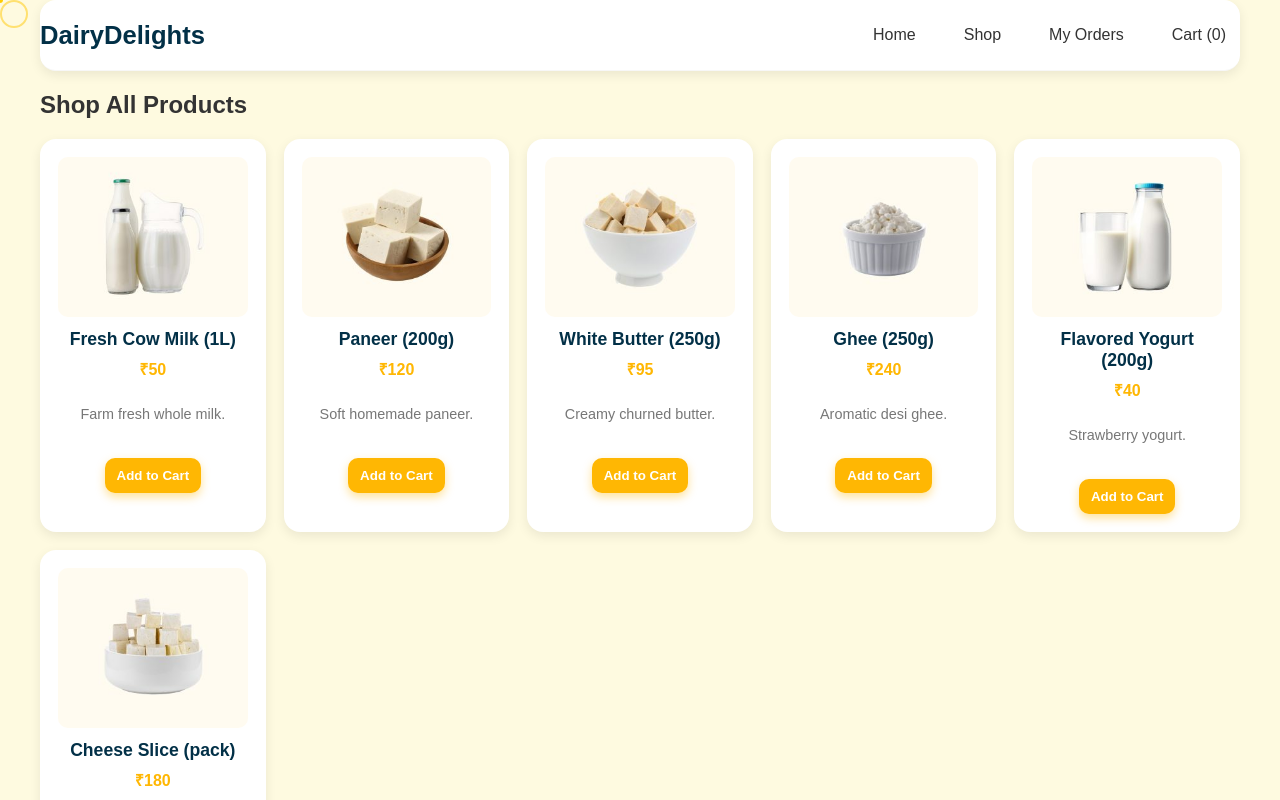
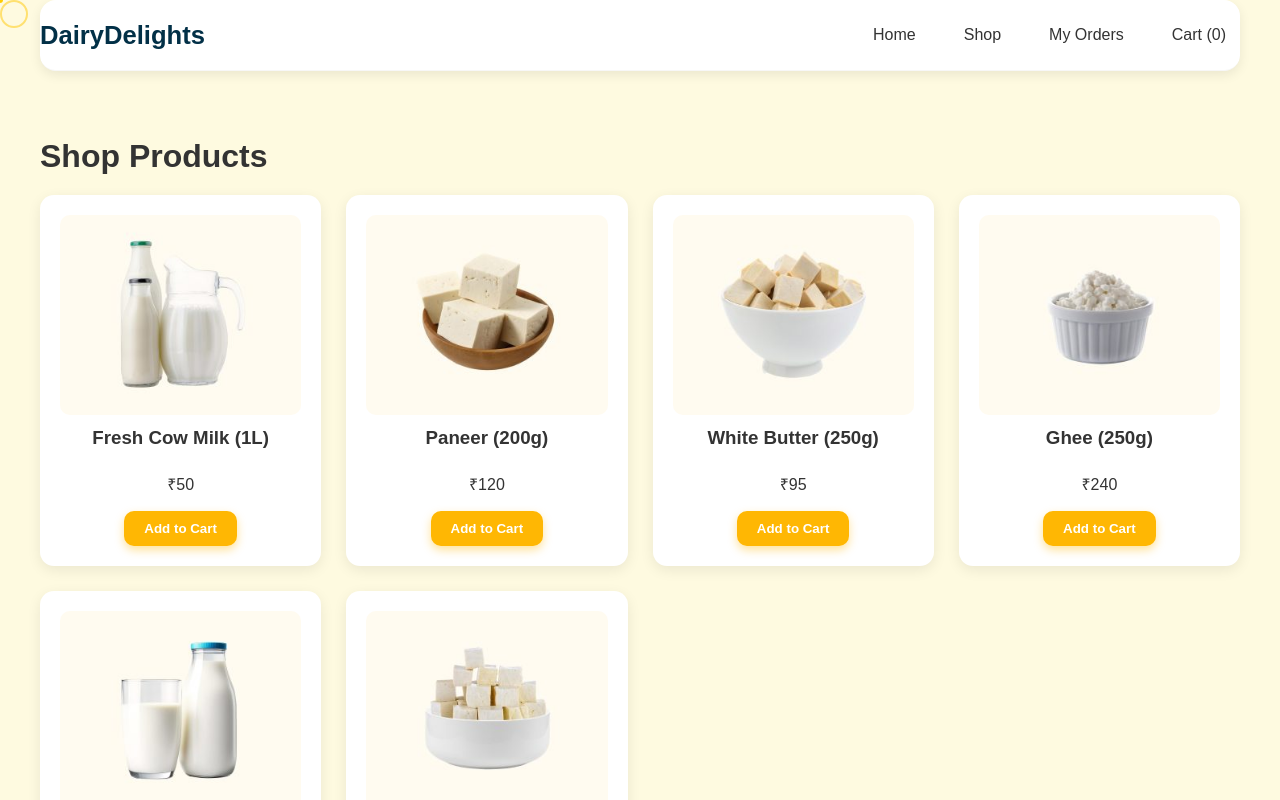
Before and after one commit to aryanzillioninfotech/Dairy-Products, a React (Vite) app: page /shop in a window 1280 px wide. Shown: the top 800 px of the page. Built offline with nearby package versions, Linux system fonts and the light colour scheme; data requests are answered from the project's data file.

Commit message:
done with all thing in Mock-api and removed atatic contant

```diff
--- a/package.json
+++ b/package.json
@@ -12,7 +12,9 @@
   "dependencies": {
     "@emailjs/browser": "^4.4.1",
     "@paypal/react-paypal-js": "^8.9.2",
+    "axios": "^1.13.2",
     "emailjs-com": "^3.2.0",
+    "json-server": "^1.0.0-beta.3",
     "react": "^19.2.0",
     "react-dom": "^19.2.0",
     "react-hot-toast": "^2.6.0",
--- a/src/assets/scss/shop.scss
+++ b/src/assets/scss/shop.scss
@@ -1,99 +1,55 @@
 @import "variables";
-.shop-page {
+
+.shop {
+  padding: 40px 0;
+
   h2 {
     font-size: 2rem;
-    color: $primary;
-    font-weight: 700;
-    text-align: center;
-    margin-bottom: 24px;
-    position: relative;
-
-    &::after {
-      content: "";
-      display: block;
-      width: 60px;
-      height: 3px;
-      background: $primary;
-      margin: 8px auto 0;
-      border-radius: 2px;
-    }
+    margin-bottom: 20px;
   }
 
-  .grid {
+  .product-grid {
     display: grid;
-    grid-template-columns: repeat(auto-fit, minmax(240px, 1fr));
-    gap: 24px;
-    margin-top: 20px;
+    grid-template-columns: repeat(auto-fit, minmax(250px, 1fr));
+    gap: 25px;
   }
 
   .product-card {
     background: #fff;
-    border-radius: 16px;
-    overflow: hidden;
-    box-shadow: 0 4px 12px rgba(0, 0, 0, 0.05);
-    transition: transform 0.25s ease, box-shadow 0.25s ease;
+    border-radius: 14px;
+    padding: 20px;
     text-align: center;
-    padding: 16px;
+    box-shadow: 0 4px 14px rgba(0, 0, 0, 0.08);
+    transition: 0.3s;
 
     &:hover {
-      transform: translateY(-5px);
-      box-shadow: 0 8px 18px rgba(0, 0, 0, 0.08);
+      transform: translateY(-4px);
     }
 
     img {
       width: 100%;
-      height: 180px;
+      height: 200px;
       object-fit: cover;
-      border-radius: 12px;
-      margin-bottom: 12px;
-    }
-
-    h3 {
-      font-size: 1.1rem;
-      color: $text;
-      margin-bottom: 6px;
-    }
-
-    .price {
-      color: $primary;
-      font-weight: 700;
-      margin-bottom: 8px;
-    }
-
-    p {
-      color: $muted;
-      font-size: 0.9rem;
-      line-height: 1.4;
+      border-radius: 10px;
       margin-bottom: 12px;
     }
 
     button {
-      background: $primary;
+      background: $primary-color;
       color: #fff;
       border: none;
-      border-radius: 8px;
-      padding: 8px 14px;
+      padding: 10px 20px;
+      border-radius: 10px;
       font-weight: 600;
       cursor: pointer;
-      transition: background 0.25s ease;
+      transition: $transition;
+      box-shadow: 0 4px 10px rgba($primary-color, 0.4);
 
       &:hover {
-        background: darken($primary, 7%);
+        background: darken($primary-color, 8%);
+        transform: translateY(-2px);
+        box-shadow: 0 6px 14px rgba($primary-color, 0.5);
       }
     }
   }
-
-  @media (max-width: 768px) {
-    .grid {
-      gap: 16px;
-    }
-
-    .product-card {
-      padding: 12px;
-    }
-
-    h2 {
-      font-size: 1.6rem;
-    }
-  }
 }
--- a/src/context/CartContext.tsx
+++ b/src/context/CartContext.tsx
@@ -1,9 +1,9 @@
 import React, { createContext, useContext, useState, useEffect } from "react";
 import type { Product } from "../data/products";
 import toast from "react-hot-toast";
-// import { Product } from "../data/products";
+import axios from "axios";
 
-export type CartItem = Product & { quantity: number; };
+export type CartItem = Product & { quantity: number };
 
 type CartContextType = {
     cart: CartItem[];
@@ -16,86 +16,70 @@ type CartContextType = {
 const CartContext = createContext<CartContextType | undefined>(undefined);
 
 export const CartProvider: React.FC<{ children: React.ReactNode }> = ({ children }) => {
-    const [cart, setCart] = useState<CartItem[]>(() => {
+    const [cart, setCart] = useState<CartItem[]>([]);
+
+    const fetchCart = async () => {
         try {
-            const raw = localStorage.getItem("cart");
-            return raw ? JSON.parse(raw) : [];
-        } catch { return []; }
-    });
-
-    useEffect(() => { localStorage.setItem("cart", JSON.stringify(cart)); }, [cart]);
-
-    const addToCart = (p: Product) => {
-        setCart((prev) => {
-            const found = prev.find((x) => x.id === p.id);
-            if (found) {
-                toast.error("Item is already in cart!", {
-                    style: {
-                        border: "1px solid #b00020",
-                        padding: "12px 16px",
-                        color: "#b00020",
-                        background: "#fff5f5",
-                    },
-                    iconTheme: {
-                        primary: "#b00020",
-                        secondary: "#fff",
-                    },
-                });
-                return prev;
-            } else {
-                toast.success("Item added to cart!", {
-                    style: {
-                        border: "1px solid #3a5f0b",
-                        padding: "12px 16px",
-                        color: "#3a5f0b",
-                        background: "#f5fff0",
-                    },
-                    iconTheme: {
-                        primary: "#3a5f0b",
-                        secondary: "#fff",
-                    },
-                });
-            }
-
-            return [...prev, { ...p, quantity: 1 }];
-        });
+            const res = await axios.get("http://localhost:5000/cart");
+            setCart(res.data);
+        } catch (error) {
+            toast.error("Failed to load cart");
+        }
     };
 
+    useEffect(() => {
+        fetchCart();
+    }, []);
 
-    const removeFromCart = (id: string) => {
-        setCart((prev) => {
-            const item = prev.find((i) => i.id === id);
+    const addToCart = async (p: Product) => {
+        const existing = cart.find((i) => i.id === p.id);
 
-            if (item) {
-                toast.success(`${item.title} removed from cart!`, {
-                    style: {
-                        border: "1px solid #b00020",
-                        padding: "12px 16px",
-                        color: "#b00020",
-                        background: "#fff5f5",
-                    },
-                    iconTheme: {
-                        primary: "#b00020",
-                        secondary: "#fff",
-                    },
-                });
-            }
+        if (existing) return toast.error("Already in cart");
 
-            return prev.filter((i) => i.id !== id);
-        });
+        try {
+            await axios.post("http://localhost:5000/cart", { ...p, quantity: 1 });
+            fetchCart();
+            toast.success("Added to cart");
+        } catch (error) {
+            console.log(error);
+        }
     };
 
-    const updateQty = (id: string, qty: number) => {
+    const removeFromCart = async (id: string) => {
+        try {
+            await axios.delete(`http://localhost:5000/cart/${id}`);
+            fetchCart();
+        } catch (error) {
+            console.log(error);
+        }
+    };
+
+    const updateQty = async (id: string, qty: number) => {
         if (qty <= 0) return removeFromCart(id);
-        setCart(prev => prev.map(i => i.id === id ? { ...i, quantity: qty } : i));
+
+        try {
+            // const item = cart.find((i) => i.id === id);
+            await axios.patch(`http://localhost:5000/cart/${id}`, { quantity: qty });
+            fetchCart();
+        } catch (error) {
+            console.log(error);
+        }
     };
-    const clearCart = () => setCart([]);
 
-    return <CartContext.Provider value={{ cart, addToCart, removeFromCart, updateQty, clearCart }}>{children}</CartContext.Provider>;
+    const clearCart = async () => {
+        for (const item of cart) await axios.delete(`http://localhost:5000/cart/${item.id}`);
+        fetchCart();
+    };
+
+    return (
+        <CartContext.Provider value={{ cart, addToCart, removeFromCart, updateQty, clearCart }}>
+            {children}
+        </CartContext.Provider>
+    );
 };
 
 export const useCart = () => {
     const ctx = useContext(CartContext);
-    if (!ctx) throw new Error("useCart must be used inside CartProvider");
+    if (!ctx) throw new Error("useCart must be inside CartProvider");
     return ctx;
 };
--- a/src/data/products.ts
+++ b/src/data/products.ts
@@ -2,7 +2,7 @@ export type Product = {
   id: string;
   title: string;
   price: number;
-  img: string;
+  img?: string;
   desc?: string;
 };
 
--- /dev/null
+++ b/src/db.json
@@ -0,0 +1,48 @@
+{
+  "products": [
+    {
+      "id": "p1",
+      "title": "Fresh Cow Milk (1L)",
+      "price": 50,
+      "img": "images/product-image-5-300x300.jpg",
+      "desc": "Farm fresh whole milk."
+    },
+    {
+      "id": "p2",
+      "title": "Paneer (200g)",
+      "price": 120,
+      "img": "images/product-image-3-300x300.jpg",
+      "desc": "Soft homemade paneer."
+    },
+    {
+      "id": "p3",
+      "title": "White Butter (250g)",
+      "price": 95,
+      "img": "images/product-image-6-300x300.jpg",
+      "desc": "Creamy churned butter."
+    },
+    {
+      "id": "p4",
+      "title": "Ghee (250g)",
+      "price": 240,
+      "img": "images/product-image-4-300x300.jpg",
+      "desc": "Aromatic desi ghee."
+    },
+    {
+      "id": "p5",
+      "title": "Flavored Yogurt (200g)",
+      "price": 40,
+      "img": "images/image.png",
+      "desc": "Strawberry yogurt."
+    },
+    {
+      "id": "p6",
+      "title": "Cheese Slice (pack)",
+      "price": 180,
+      "img": "images/product-image-2-300x300.jpg",
+      "desc": "Melty processed cheese."
+    }
+  ],
+  "orders": [],
+  "cart": []
+}
--- a/src/pages/Shop.tsx
+++ b/src/pages/Shop.tsx
@@ -1,16 +1,62 @@
-import React from "react";
-import { products } from "../data/products";
-import ProductCard from "../components/ProductCard";
+import React, { useEffect, useState } from "react";
+import axios from "axios";
+import { useCart } from "../context/CartContext";
+import toast from "react-hot-toast";
+import "../assets/scss/shop.scss";
 
-const Shop: React.FC = () => (
-  <div className="container shop-page">
-    <h2>Shop All Products</h2>
-    <div className="grid">
-      {products.map(p => (
-        <ProductCard key={p.id} product={p} />
-      ))}
+interface Product {
+  id: string;
+  title: string;
+  price: number;
+  img: string;
+}
+
+const Shop: React.FC = () => {
+  const [products, setProducts] = useState<Product[]>([]);
+  const [loading, setLoading] = useState(true);
+  const { addToCart } = useCart();
+
+  // Fetch products from json-server
+  useEffect(() => {
+    const fetchProducts = async () => {
+      try {
+        const res = await axios.get("http://localhost:5000/products");
+        setProducts(res.data);
+      } catch (error) {
+        console.error("Error fetching products:", error);
+        toast.error("Failed to load products");
+      } finally {
+        setLoading(false);
+      }
+    };
+
+    fetchProducts();
+  }, []);
+
+  // Handle Add to Cart with toast feedback
+  const handleAdd = (p: Product) => {
+    addToCart(p);
+    // toast.success("Item added to cart!");
+  };
+
+  if (loading) return <p style={{ textAlign: "center" }}>Loading Products...</p>;
+
+  return (
+    <div className="shop container">
+      <h2>Shop Products</h2>
+
+      <div className="product-grid">
+        {products.map((item) => (
+          <div className="product-card" key={item.id}>
+            <img src={item.img} alt={item.title} />
+            <h3>{item.title}</h3>
+            <p>₹{item.price}</p>
+            <button onClick={() => handleAdd(item)}>Add to Cart</button>
+          </div>
+        ))}
+      </div>
     </div>
-  </div>
-);
+  );
+};
 
 export default Shop;
```
Also changed, not shown: 1 other file (tests, documents, lock files or other folders).
